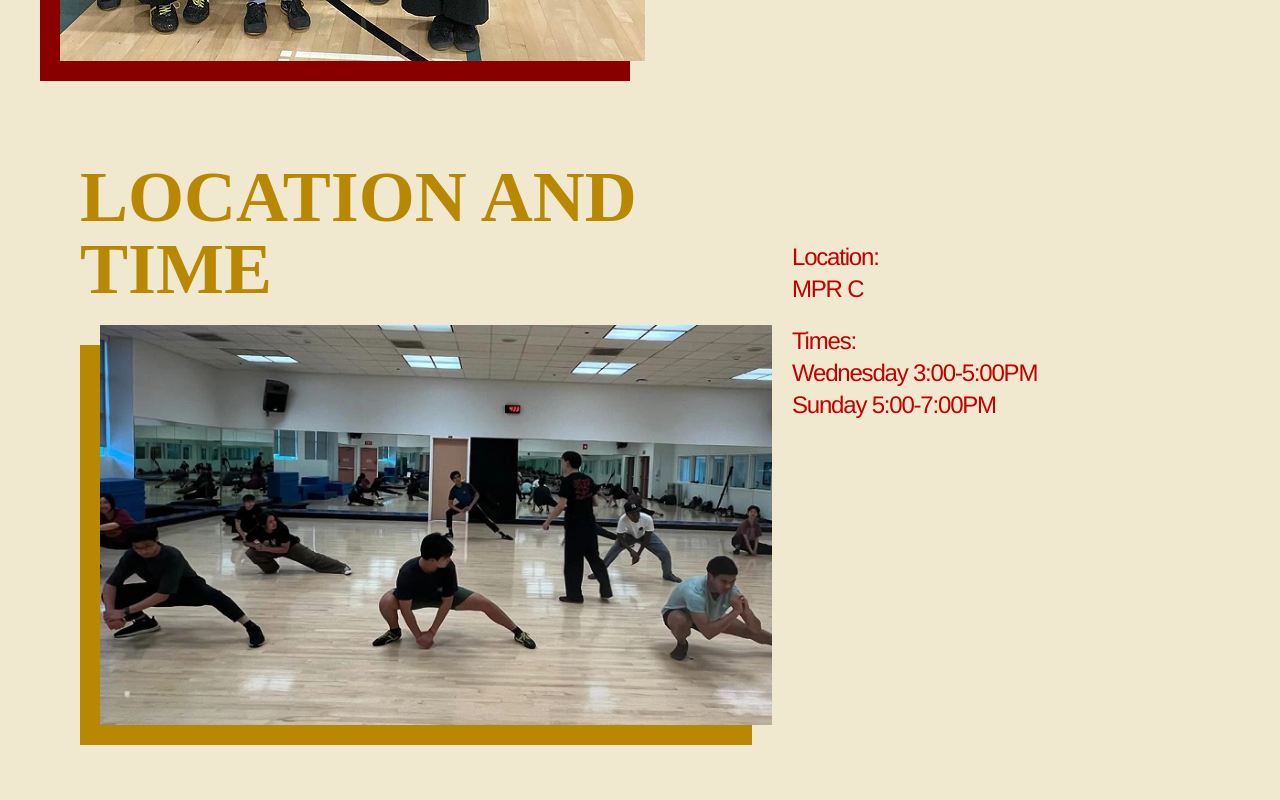
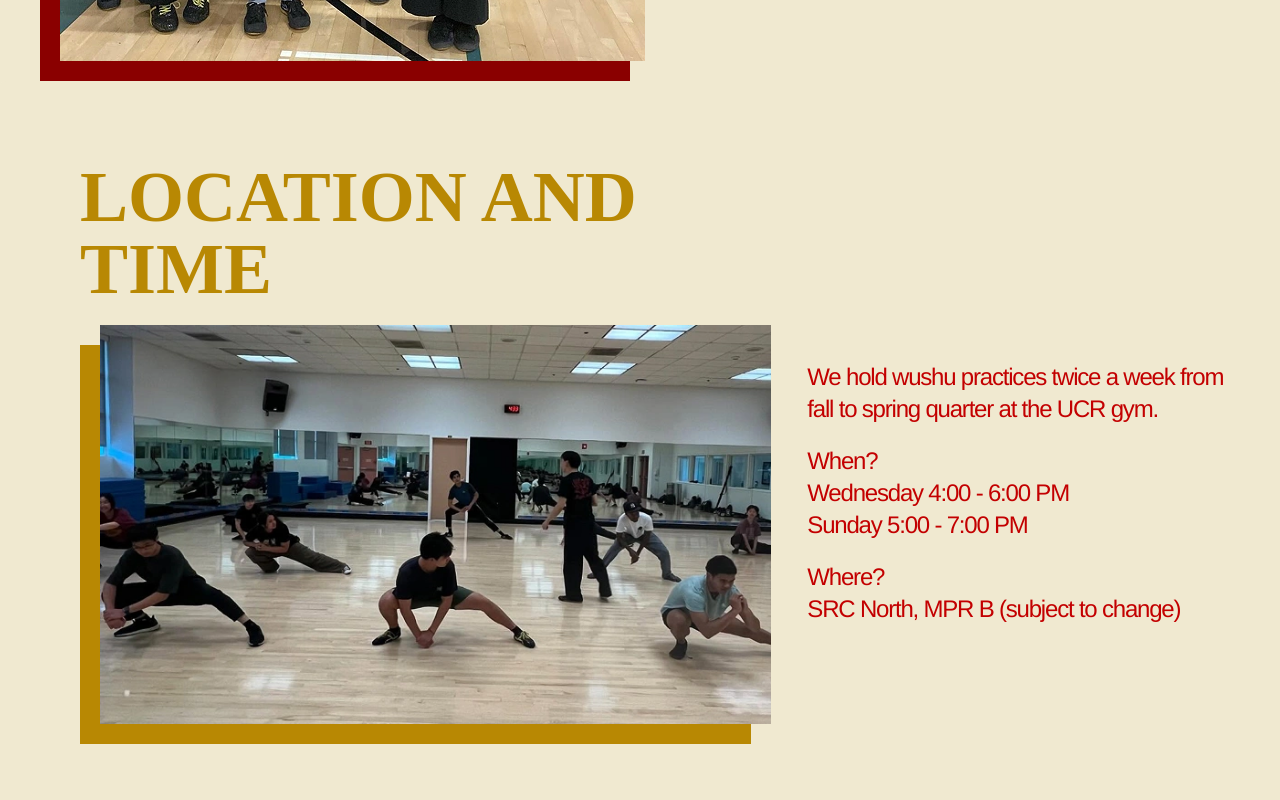
Before and after one commit to acm-ucr/wushu-website, a Next.js app: page / in a window 1280 px wide. Shown: the part 700-1500 px from the top of the page. Built offline with nearby package versions, Linux system fonts and the light colour scheme; a web font is replaced by a local one.

Commit message:
Tried to do animations, responsify, and update Locations and Time (matching the Google doc)

```diff
--- a/src/components/home/LocationAndTime.tsx
+++ b/src/components/home/LocationAndTime.tsx
@@ -1,12 +1,68 @@
+"use client";
 import React from "react";
 import Image from "next/image";
 import Header from "@/components/Header";
+import { motion } from "framer-motion";
+
+const UpDown = {
+  initial: { opacity: 0, x: 20, y: -20 },
+  animate: (custom: number) => ({
+    opacity: 1,
+    x: 0,
+    y: 0,
+    transition: {
+      duration: 0.5,
+      delay: custom,
+    },
+  }),
+};
+
+const DownUp = {
+  initial: { opacity: 0, x: -20, y: -20 },
+  animate: (custom: number) => ({
+    opacity: 1,
+    x: 0,
+    y: 0,
+    transition: {
+      duration: 0.5,
+      delay: custom,
+    },
+  }),
+};
+
+const fade = {
+  initial: { opacity: 0, y: -20 },
+  animate: (custom: number) => ({
+    opacity: 1,
+    x: 0,
+    y: 0,
+    transition: {
+      duration: 0.5,
+      delay: custom,
+    },
+  }),
+};
 
 const LocationAndTime = () => {
   return (
-    <div className="bg-wushu-cream-100 flex w-full rounded-md p-10">
-      <div className="flex w-2/3 flex-col justify-items-center gap-1 rounded-md p-10">
+    <div className="bg-wushu-cream-100 flex w-full flex-col rounded-md p-5 md:flex-row md:p-8 lg:flex-row lg:p-10">
+      <div className="flex w-2/3 flex-col justify-items-center gap-1 rounded-md md:p-5 lg:p-10">
+        <motion.div
+          variants={DownUp}
+          initial="initial"
+          whileInView="animate"
+          viewport={{ once: true, amount: 0.5 }}
+          custom={0}
+        >
           <Header title="LOCATION AND TIME" isRed={false} />
+        </motion.div>
+        <motion.div
+          variants={UpDown}
+          initial="initial"
+          whileInView="animate"
+          viewport={{ once: true, amount: 0.5 }}
+          custom={0}
+        >
           <div className="bg-wushu-gold-100 mt-9">
             <Image
               src="/images/who_we_are/location_and_times_img.webp"
@@ -16,13 +72,66 @@ const LocationAndTime = () => {
               className="translate-x-5 -translate-y-5"
             />
           </div>
+        </motion.div>
       </div>
-      <div className="text-wushu-red-100 font-arimo flex w-2/5 flex-col pt-10 text-2xl tracking-tighter">
-        <h2 className="pt-20">Location:</h2>
-        <h2>MPR C</h2>
-        <h2 className="pt-5">Times:</h2>
-        <h2>Wednesday 3:00-5:00PM</h2>
-        <h2>Sunday 5:00-7:00PM</h2>
+      <div className="text-wushu-red-100 font-arimo lg:3xl flex w-full flex-col justify-center pt-7 pl-4 text-lg tracking-tighter md:w-3/5 md:pt-10 md:text-2xl lg:w-2/5 lg:pt-10">
+        <motion.div
+          variants={fade}
+          initial="initial"
+          whileInView="animate"
+          viewport={{ once: true, amount: 0.5 }}
+          custom={0}
+        >
+          <h2 className="lg:40 pt-2 md:pt-10">
+            We hold wushu practices twice a week from fall to spring quarter at
+            the UCR gym.
+          </h2>
+        </motion.div>
+        <motion.div
+          variants={fade}
+          initial="initial"
+          whileInView="animate"
+          viewport={{ once: true, amount: 0.5 }}
+          custom={0.1}
+        >
+          <h2 className="pt-5">When?</h2>
+        </motion.div>
+        <motion.div
+          variants={fade}
+          initial="initial"
+          whileInView="animate"
+          viewport={{ once: true, amount: 0.5 }}
+          custom={0.1}
+        >
+          <h2> Wednesday 4:00 - 6:00 PM </h2>
+        </motion.div>
+        <motion.div
+          variants={fade}
+          initial="initial"
+          whileInView="animate"
+          viewport={{ once: true, amount: 0.5 }}
+          custom={0.1}
+        >
+          <h2> Sunday 5:00 - 7:00 PM </h2>
+        </motion.div>
+        <motion.div
+          variants={fade}
+          initial="initial"
+          whileInView="animate"
+          viewport={{ once: true, amount: 0.5 }}
+          custom={0.2}
+        >
+          <h2 className="pt-5">Where?</h2>
+        </motion.div>
+        <motion.div
+          variants={fade}
+          initial="initial"
+          whileInView="animate"
+          viewport={{ once: true, amount: 0.5 }}
+          custom={0.3}
+        >
+          <h2> SRC North, MPR B (subject to change) </h2>
+        </motion.div>
       </div>
     </div>
   );
```
Lines whose indentation alone changed are shown as unchanged.
